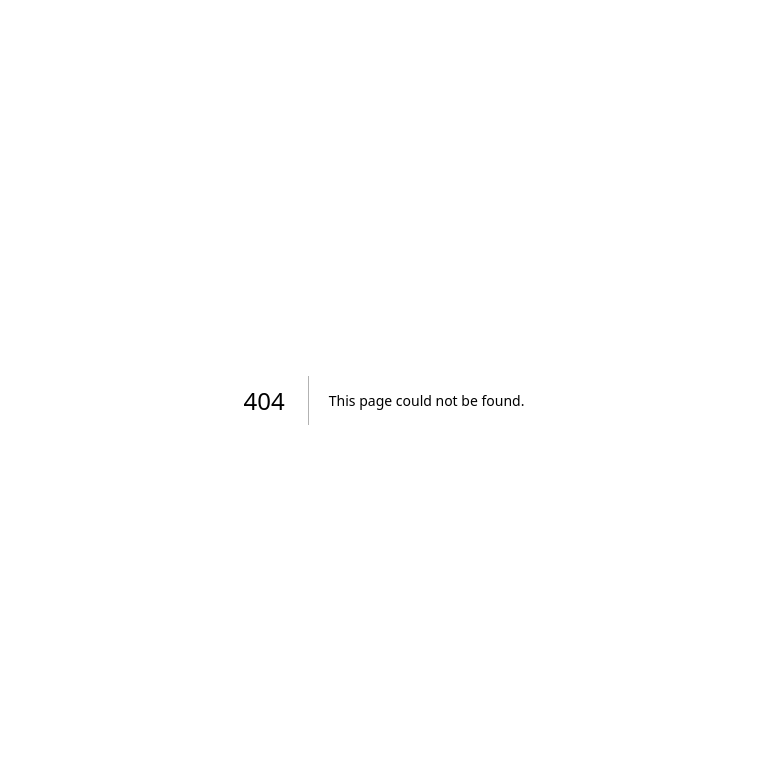
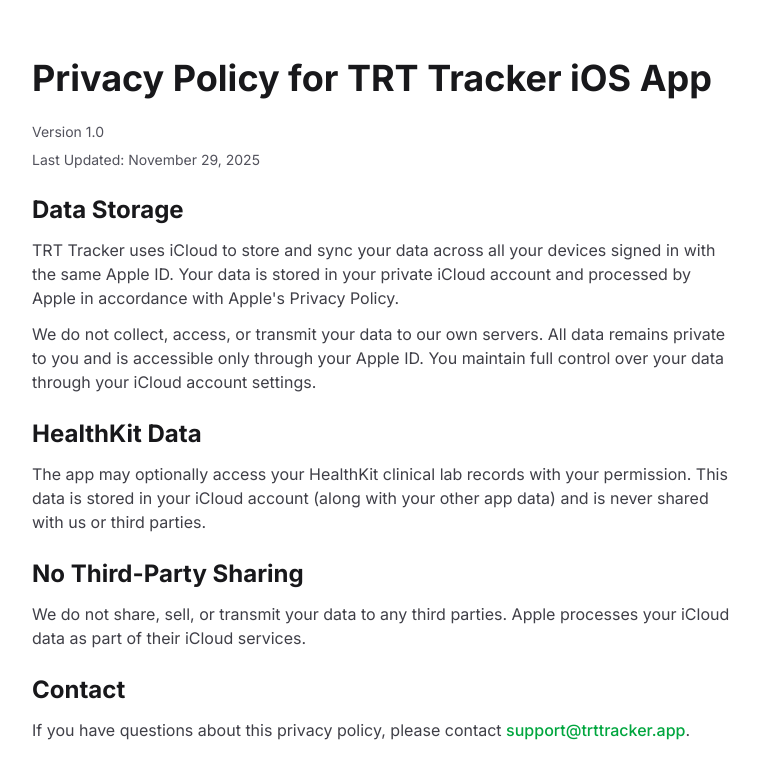
Before and after one commit to anolan23/trttrackerweb, a Next.js app: page /privacy in a window 1280 px wide. Before the commit this address had no page. Shown: the top 778 px of the page, without its empty margins (256-1015 px from the left). Built offline with nearby package versions, Linux system fonts and the light colour scheme.

Commit message:
add privacy page

```diff
--- /dev/null
+++ b/src/pages/privacy.tsx
@@ -0,0 +1,85 @@
+import { Inter } from 'next/font/google';
+
+const inter = Inter({
+  variable: '--font-inter',
+  subsets: ['latin'],
+});
+
+export default function Privacy() {
+  return (
+    <div
+      className={`${inter.className} flex min-h-screen items-center justify-center bg-white font-sans dark:bg-zinc-950`}
+    >
+      <main className="flex max-w-3xl flex-col gap-6 p-8">
+        <h1 className="text-4xl font-bold text-zinc-900 dark:text-zinc-50">
+          Privacy Policy for TRT Tracker iOS App
+        </h1>
+
+        <div className="flex flex-col gap-2">
+          <p className="text-sm text-zinc-600 dark:text-zinc-400">
+            Version 1.0
+          </p>
+          <p className="text-sm text-zinc-600 dark:text-zinc-400">
+            Last Updated: November 29, 2025
+          </p>
+        </div>
+
+        <section className="flex flex-col gap-3">
+          <h2 className="text-2xl font-bold text-zinc-900 dark:text-zinc-50">
+            Data Storage
+          </h2>
+          <p className="text-base text-zinc-700 dark:text-zinc-300">
+            TRT Tracker uses iCloud to store and sync your data across all your
+            devices signed in with the same Apple ID. Your data is stored in
+            your private iCloud account and processed by Apple in accordance
+            with Apple&apos;s Privacy Policy.
+          </p>
+          <p className="text-base text-zinc-700 dark:text-zinc-300">
+            We do not collect, access, or transmit your data to our own servers.
+            All data remains private to you and is accessible only through your
+            Apple ID. You maintain full control over your data through your
+            iCloud account settings.
+          </p>
+        </section>
+
+        <section className="flex flex-col gap-3">
+          <h2 className="text-2xl font-bold text-zinc-900 dark:text-zinc-50">
+            HealthKit Data
+          </h2>
+          <p className="text-base text-zinc-700 dark:text-zinc-300">
+            The app may optionally access your HealthKit clinical lab records
+            with your permission. This data is stored in your iCloud account
+            (along with your other app data) and is never shared with us or
+            third parties.
+          </p>
+        </section>
+
+        <section className="flex flex-col gap-3">
+          <h2 className="text-2xl font-bold text-zinc-900 dark:text-zinc-50">
+            No Third-Party Sharing
+          </h2>
+          <p className="text-base text-zinc-700 dark:text-zinc-300">
+            We do not share, sell, or transmit your data to any third parties.
+            Apple processes your iCloud data as part of their iCloud services.
+          </p>
+        </section>
+
+        <section className="flex flex-col gap-3">
+          <h2 className="text-2xl font-bold text-zinc-900 dark:text-zinc-50">
+            Contact
+          </h2>
+          <p className="text-base text-zinc-700 dark:text-zinc-300">
+            If you have questions about this privacy policy, please contact{' '}
+            <a
+              href="mailto:support@trttracker.app"
+              className="font-medium text-green-600 hover:text-green-700 dark:text-green-400 dark:hover:text-green-300"
+            >
+              support@trttracker.app
+            </a>
+            .
+          </p>
+        </section>
+      </main>
+    </div>
+  );
+}
```
